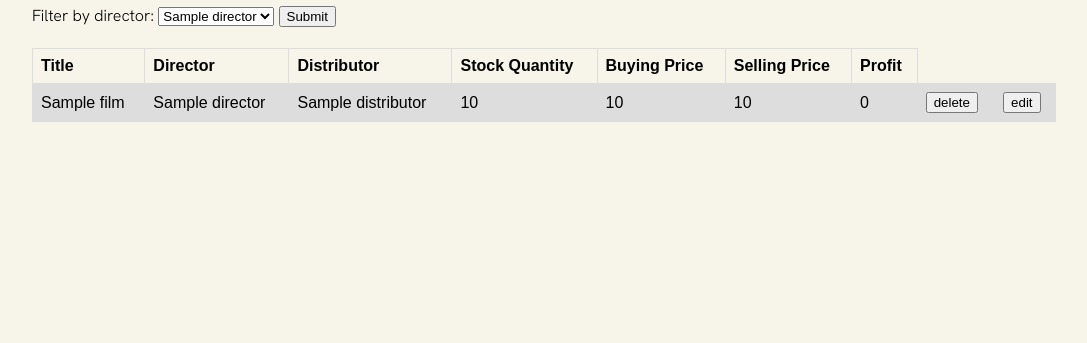
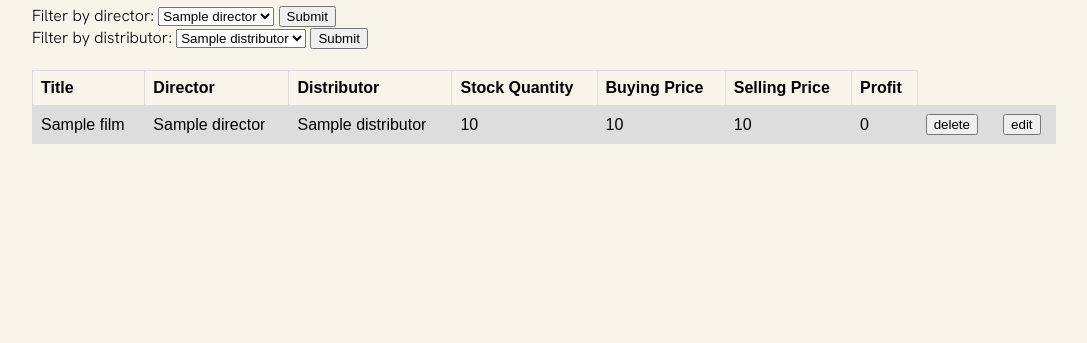
Before and after one commit to 85Marcin/DVD_shop, a Flask app: page /films in a window 1280 px wide. Shown: the part 130-473 px from the top of the page, without its empty margins (96-1183 px from the left). Run offline with Flask 2, Linux system fonts and the light colour scheme; a database or web service that is not in the repository returns one stand-in record (values such as "Sample title"); some libraries are stand-ins or nearby versions.

Commit message:
added filter by distributor

```diff
--- a/controllers/film_controller.py
+++ b/controllers/film_controller.py
@@ -15,9 +15,10 @@ films_blueprint = Blueprint("films", __name__)
 
 @films_blueprint.route("/films")
 def films():
+    distributors = distributor_repository.select_all()
     directors = director_repository.select_all()
     films = film_repository.select_all()
-    return render_template("stock/index.html", films = films, directors=directors)
+    return render_template("stock/index.html", films = films, directors=directors, distributors=distributors)
 
 @films_blueprint.route("/film")
 def new():
@@ -66,10 +67,19 @@ def update_film(id):
     return redirect("/films")
 
 
-@films_blueprint.route("/films/filter", methods=['POST'])
+@films_blueprint.route("/films/filter1", methods=['POST'])
 def select_by_director():
     id = request.form['director']
     films_by_director = film_repository.filter_by_director(id)
-    print(films_by_director)
     directors = director_repository.select_all()
-    return render_template("stock/index.html", films_by_director=films_by_director, films=films_by_director, directors=directors)
+    distributors = distributor_repository.select_all()
+    return render_template("stock/index.html",  films=films_by_director, directors=directors, distributors=distributors)
+
+@films_blueprint.route("/films/filter2", methods=['POST'])
+def select_by_distributor():
+    id = request.form['distributor']
+    films_by_distributor = film_repository.filter_by_distributor(id)
+    distributors = distributor_repository.select_all()
+    directors = director_repository.select_all()
+    return render_template("stock/index.html", films=films_by_distributor,
+    distributors=distributors, directors=directors)
--- a/repositories/film_repository.py
+++ b/repositories/film_repository.py
@@ -66,3 +66,17 @@ def filter_by_director(id):
             film = Film(row['title'], director, distributor,row['stock_quantity'], row['buying_price'], row['selling_price'], row['id'])
             films_by_director.append(film)
     return films_by_director
+
+def filter_by_distributor(id):
+    films_by_distributor = []
+    sql = "SELECT * FROM films WHERE distributor_id = %s"
+    values = [id]
+    results = run_sql(sql, values)
+
+    if results:
+        for row in results:
+            director = director_repository.select(row['director_id'])
+            distributor = distributor_repository.select(row['distributor_id'])
+            film = Film(row['title'], director, distributor,row['stock_quantity'], row['buying_price'], row['selling_price'], row['id'])
+            films_by_distributor.append(film)
+    return films_by_distributor
--- a/templates/stock/index.html
+++ b/templates/stock/index.html
@@ -1,6 +1,6 @@
 {% extends 'base.html' %} {%block contend%}
 <div>
-  <form action="/films/filter" method="post">
+  <form action="/films/filter1" method="post">
   <label for="director">Filter by director: </label>
   <select name="director" id="director">
     {% for director in directors %}
@@ -9,6 +9,17 @@
   </select>
   <input type="submit">
 </form>
+</div>
+<div>
+  <form action="/films/filter2" method="post">
+  <label for="distributor">Filter by distributor: </label>
+  <select name="distributor" id="distributor">
+  {%for distributor in distributors%}
+  <option value="{{distributor.id}}">{{distributor.name}}</option>
+  {%endfor%}
+  </select>
+  <input type="submit">
+  </form>
 </div>
 <br>
 <table class="stock_table">
```
